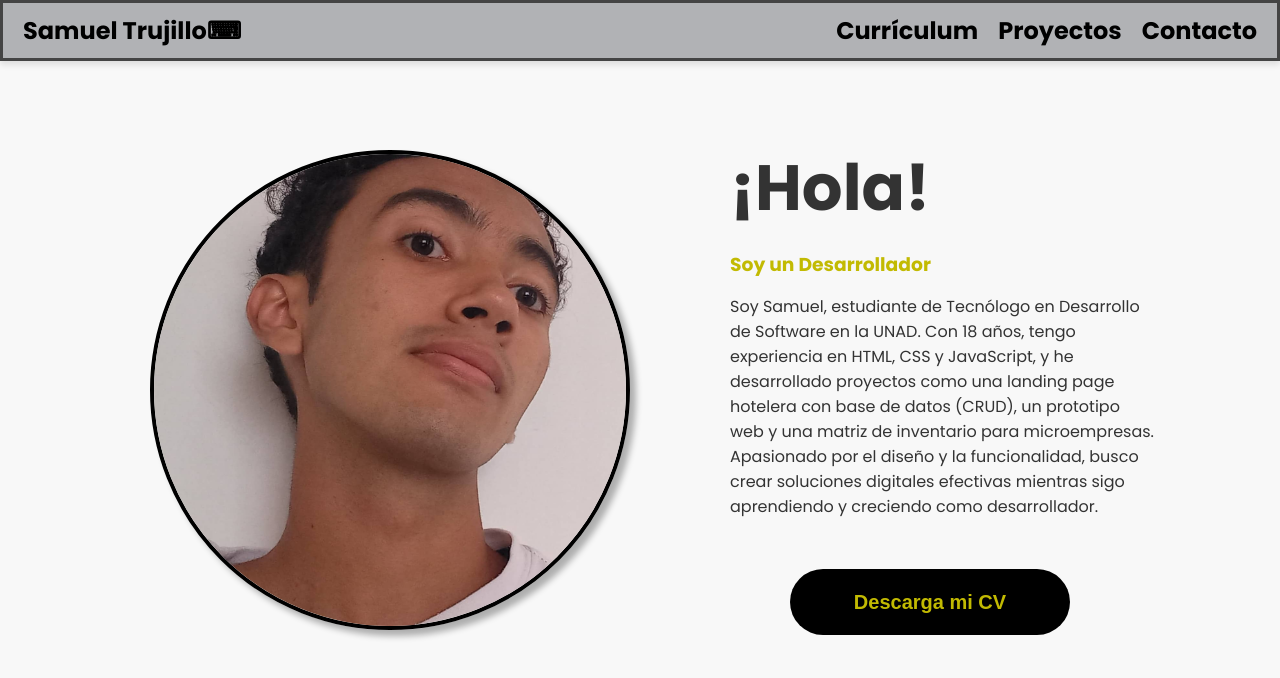
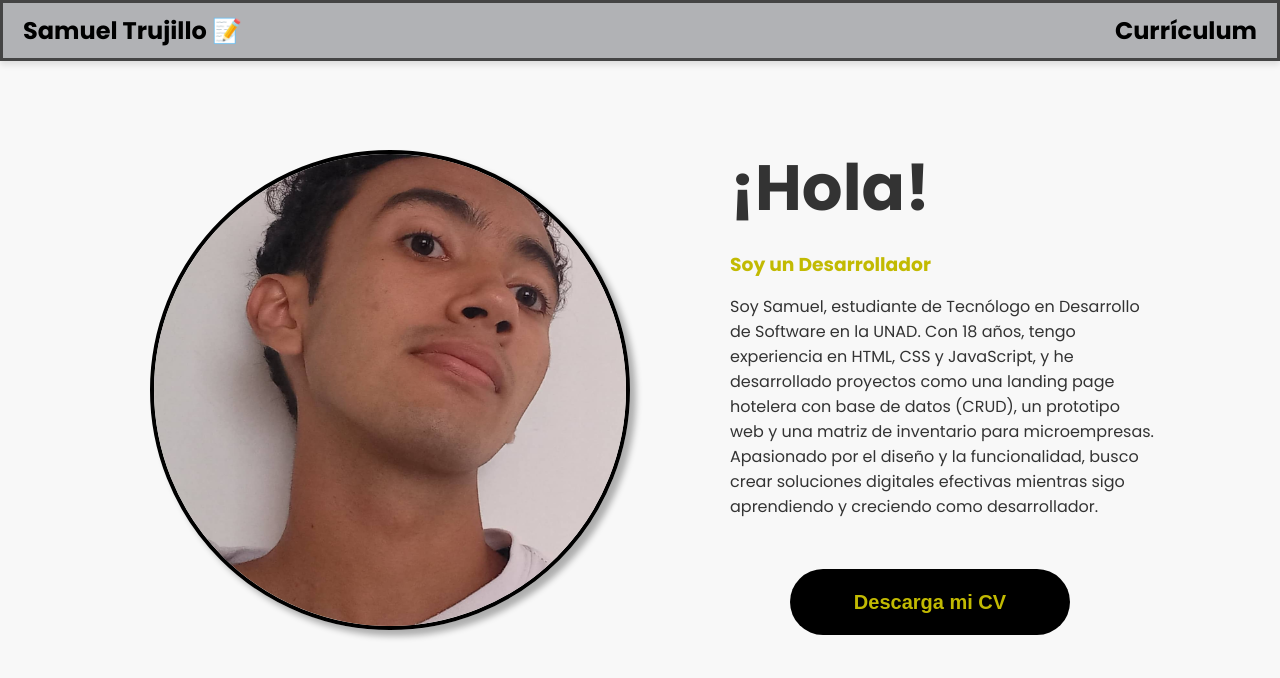
Before and after one commit to Poetry0354/portafolio_personal, a plain HTML site: page index.html in a window 1280 px wide. Drawn offline with Linux system fonts and the light colour scheme.

Commit message:
Desarrollo Presentable

```diff
--- a/index.html
+++ b/index.html
@@ -22,7 +22,7 @@
       <nav class="navbar">
        <div class="logo">
           <ul class="nav-links">
-            <li><a href="index.html">Samuel Trujillo⌨︎</a></li>
+            <li><a href="index.html">Samuel Trujillo 📝</a></li>
           </ul>
        </div>
 
@@ -30,8 +30,8 @@
       <!-- Menu de navegación -->
        <ul class="nav-links">
         <li><a href="curriculum.html">Currículum</a></li>
-        <li><a href="proyectos.html">Proyectos</a></li>
-        <li><a href="contacto.html">Contacto</a></li>
+        <!--<li><a href="proyectos.html">Proyectos</a></li>
+        <li><a href="contacto.html">Contacto</a></li>-->
       </ul>
       </nav>
     </header>
```
